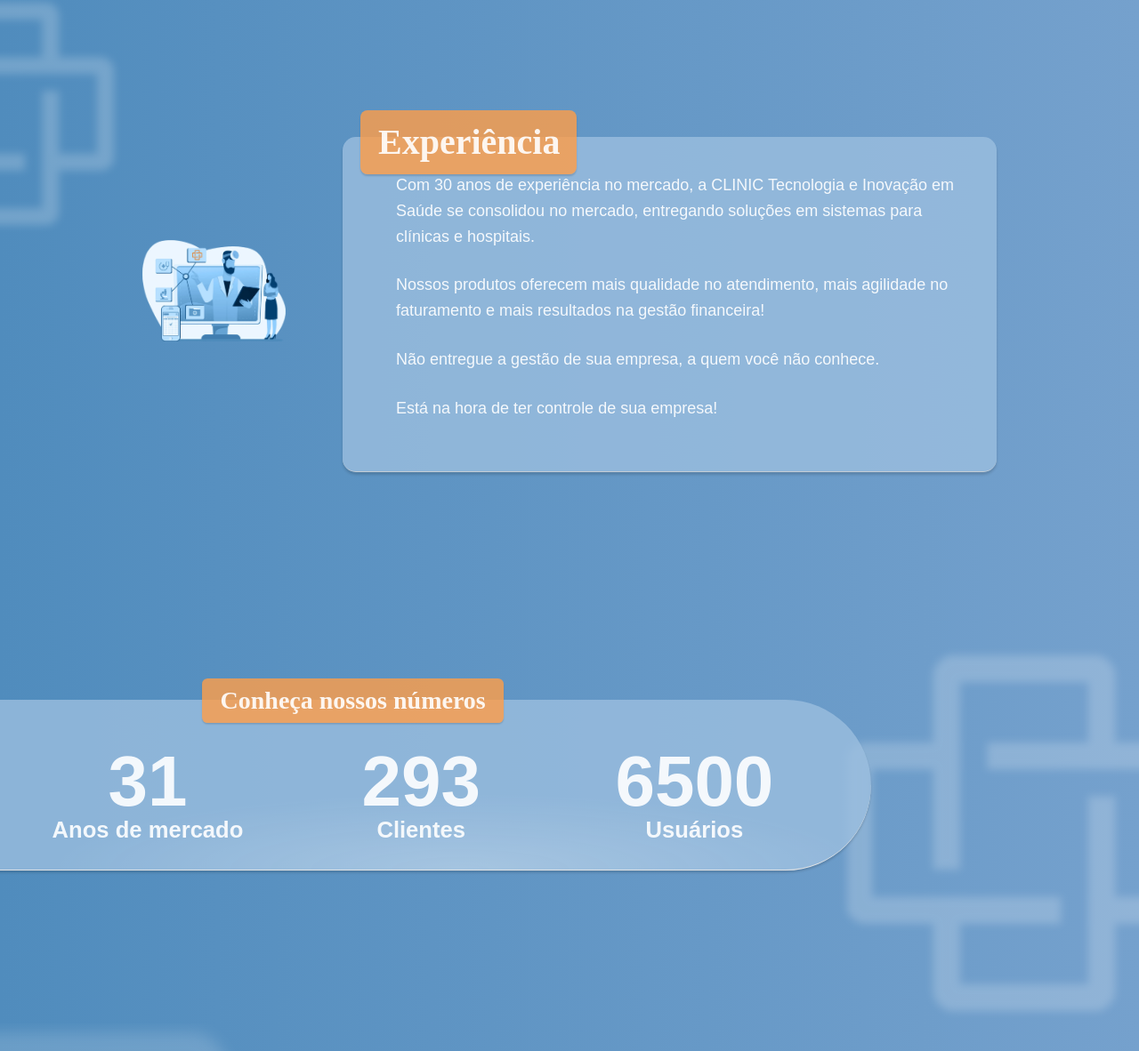
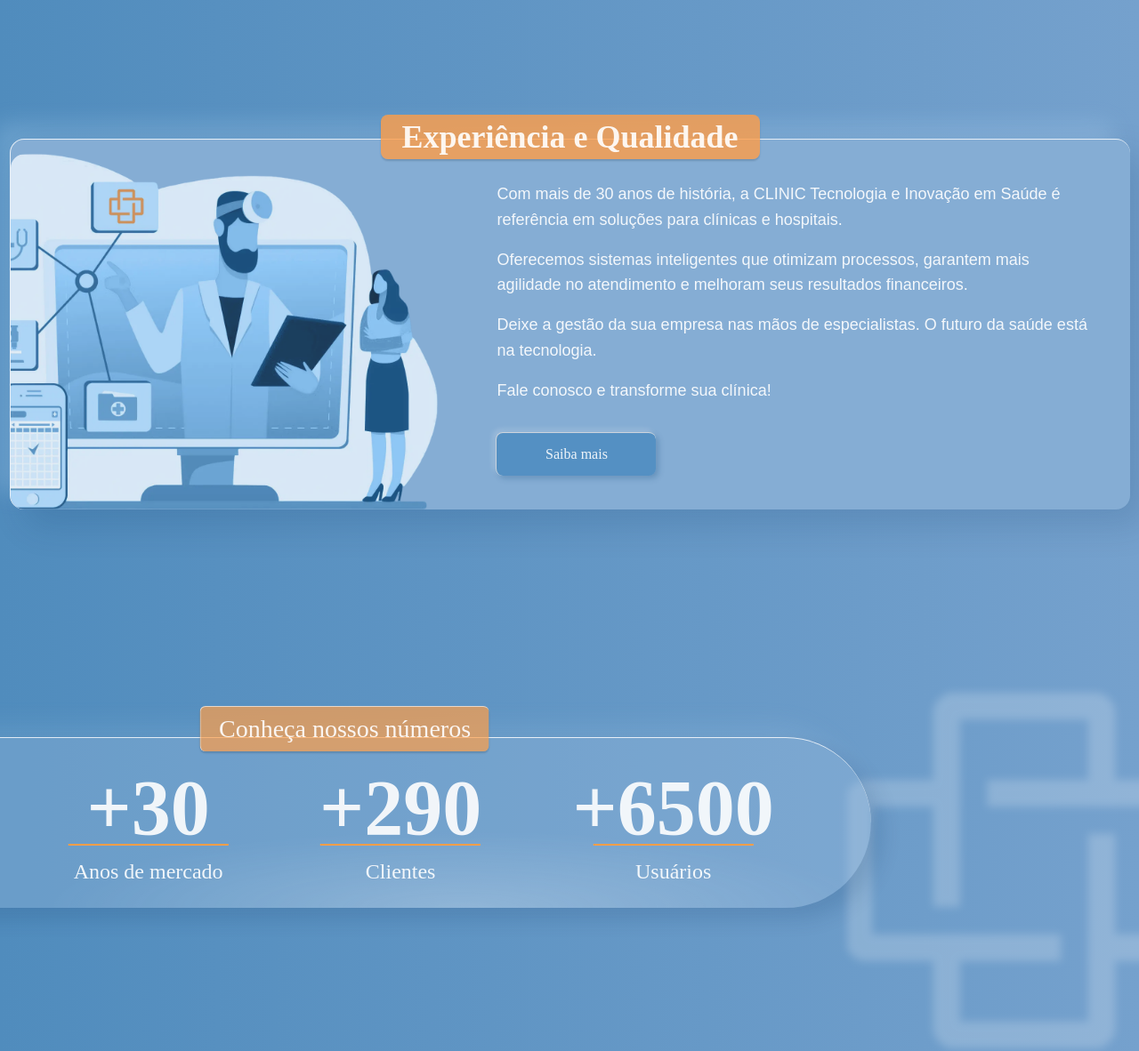
Before and after one commit to AlexSoares98/Site-Clinic, a plain HTML site: page index.html in a window 1280 px wide. Shown: the part 1812-2994 px from the top of the page at 89% size. Drawn offline with Linux system fonts and the light colour scheme.

Commit message:
Atualizações no estilo do formulário e ajustes no layout

```diff
--- a/css/style.css
+++ b/css/style.css
@@ -229,63 +229,78 @@ body {
     position: relative;
     z-index: 1;
     margin-top: 0;
+    padding-top: 100px;
 }
 
 .experiencia-container {
-    max-width: 1920px;
+    display: flex;
+    width: 1259px;
+    height: 417px;
+    padding: 47px 27px;
+    justify-content: flex-end;
+    align-items: flex-start;
+    gap: 10px;
+    flex-shrink: 0;
+    border-radius: 16px;
+    border-top: 1.5px solid rgba(255, 255, 255, 0.80);
+    border-left: 1.5px solid rgba(255, 255, 255, 0.80);
+    background: #85add4;
+    box-shadow: 18px 18px 38px 0px rgba(0, 47, 97, 0.15), -18px -18px 25px 0px rgba(188, 219, 249, 0.23);
     margin: 0 auto;
-    width: 80%;
-    padding: 0 2.5vw;
     position: relative;
-    z-index: 1;
+    overflow: visible;
 }
 
-.experiencia-content {
-    display: flex;
-    align-items: center;
-    gap: 4rem;
-    flex-direction: row-reverse;
+.experiencia-image {
+    position: absolute;
+    left: 0;
+    bottom: 0;
+    width: 480px;
+    height: 400px;
+    flex-shrink: 0;
+    overflow: visible;
+    opacity: 0.8;
+}
+
+.experiencia-image img {
+    width: 100%;
+    height: 100%;
+    object-fit: cover;
+    object-position: right bottom;
+    border-radius: 16px;
 }
 
 .experiencia-text {
     flex: 1;
+    padding-left: 500px;
+    color: rgba(255, 255, 255, 0.90);
+    padding-right: 20px;
     position: relative;
-}
-
-/* Container azul atrás do texto */
-.experiencia-text-container {
-    display: flex;
-    width: 735px;
-    padding: 40px;
-    flex-direction: column;
-    align-items: flex-start;
-    gap: 10px;
-    border-radius: 15px;
-    border-bottom: 1px solid rgba(211, 211, 211, 0.80);
-    background: rgba(156, 190, 223, 0.80);
-    box-shadow: 0px 3px 3px 0px rgba(0, 0, 0, 0.15);
-    position: relative;
-    margin-top: 30px;
+    z-index: 2;
 }
 
 /* Container do título */
 .experiencia-title-container {
     display: inline-flex;
-    padding: 16px 19px 16px 20px;
+    padding: 12px 24px;
     justify-content: center;
     align-items: center;
     border-radius: 8px;
     background: rgba(255, 158, 72, 0.80);
     box-shadow: 0px 2px 2px 0px rgba(0, 0, 0, 0.15);
     position: absolute;
-    top: -30px;
-    left: 20px;
+    left: 50%;
+    top: -75px;
+    transform: translateX(-50%);
+    gap: 10px;
+    z-index: 3;
+    height: 50px;
 }
 
 .experiencia-text h2 {
     color: rgba(255, 255, 255, 0.90);
     font-family: Poppins;
-    font-size: 40px;
+    font-size: 36px;
     font-style: normal;
     font-weight: 700;
     line-height: 100%; /* 40px */
@@ -304,17 +319,6 @@ body {
     padding-left: 20px;
 }
 
-.experiencia-image {
-    flex: 1;
-    display: flex;
-    justify-content: center;
-}
-
-.experiencia-image img {
-    max-width: 100%;
-    height: auto;
-}
-
 /* Seção de Logos */
 .logos-section {
     background: rgba(79, 140, 187, 0.80);
@@ -331,7 +335,7 @@ body {
     align-items: center;
     justify-content: center;
     gap: 20px;
-    padding: 20px 0;
+    padding: 12px 0;
 }
 
 .logos-section:active {
@@ -419,7 +423,7 @@ body {
     font-style: normal;
     font-weight: 700;
     line-height: 100%;
-    margin: -110px auto 150px;
+    margin: -80px auto 180px;
     z-index: 2;
     position: relative;
     width: 100%;
@@ -676,16 +680,19 @@ body {
     min-height: 300px;
 }
 
+
 .numeros-title {
     display: inline-flex;
     padding: 1.6vh 1.9vw;
     justify-content: center;
     align-items: center;
     border-radius: 0.8vh;
-    background: rgba(255, 158, 72, 0.80);
-    box-shadow: 0 0.2vh 0.2vh 0 rgba(0, 0, 0, 0.15);
+    border-top: 1px solid rgba(243, 243, 243, 0.70);
+    border-left: 1px solid rgba(243, 243, 243, 0.70);
+    background: rgba(255, 158, 72, 0.70);
+    box-shadow: 0px 2px 2px 0px rgba(0, 0, 0, 0.15);
     position: absolute;
-    top: -3vh;
+    top: -35px;
     left: 5vw;
     z-index: 3;
     transform: translateX(-100%);
@@ -704,11 +711,12 @@ body {
     font-family: Poppins;
     font-size: 4vh;
     font-style: normal;
-    font-weight: 700;
+    font-weight: 500;
     line-height: 100%;
     margin: 0;
     white-space: nowrap;
 }
+
 
 .numeros-content {
     width: 80vw;
@@ -716,13 +724,13 @@ body {
     flex-shrink: 0;
     margin-left: 8vw;
     border-radius: 0 20vh 20vh 0;
-    border-bottom: 0.1vh solid #E3E3E3;
-    background: radial-gradient(45.09% 45.09% at 54.91% 100%, rgba(255, 255, 255, 0.20) 0%, rgba(255, 255, 255, 0.00) 100%), rgba(156, 190, 223, 0.80);
-    box-shadow: 0 0.3vh 0.3vh 0 rgba(0, 0, 0, 0.15);
+    border-top: 1.5px solid rgba(255, 255, 255, 0.80);
+    background: radial-gradient(45.09% 45.09% at 54.91% 100%, rgba(255, 255, 255, 0.20) 0%, rgba(255, 255, 255, 0.00) 100%), rgba(156, 190, 223, 0.35);
+    box-shadow: -14px -14px 28px 0px rgba(188, 219, 249, 0.12), 12px 12px 22px 0px rgba(0, 47, 97, 0.15);
     display: flex;
     justify-content: center;
     align-items: center;
-    gap: 4vw;
+    gap: 8vw;
     padding-left: 1vw;
     position: relative;
     transform: translateX(-100%);
@@ -739,41 +747,46 @@ body {
 
 .numero-item {
     text-align: center;
-    flex: 0 0 auto;
-    min-width: 20vw;
-    position: relative;
-    height: 22vh;
     display: flex;
     flex-direction: column;
-    justify-content: center;
     align-items: center;
+    position: relative;
 }
 
 .numero {
-    font-size: 10vh;
+    color: rgba(255, 255, 255, 0.90);
+    font-family: Poppins;
+    font-size: 88px;
     font-weight: 700;
-    color: rgba(255, 255, 255, 0.9);
-    line-height: 10vh;
-    margin-bottom: 1vh;
-    min-height: 10vh;
-    display: block;
-    width: 100%;
-    text-align: center;
+    line-height: normal;
+    margin-bottom: -10px;
+    order: 1;
+}
+
+.numero::before {
+    content: "+";
+    display: inline-block;
 }
 
 .numero-titulo {
-    font-size: 3.2vh;
-    font-weight: 700;
-    color: rgba(255, 255, 255, 0.9);
-    line-height: 3.2vh;
+    color: rgba(255, 255, 255, 0.90);
+    font-family: Poppins;
+    font-size: 24px;
+    font-weight: 500;
+    line-height: normal;
     white-space: nowrap;
-    position: absolute;
-    bottom: 3vh;
-    left: 50%;
-    transform: translateX(-50%);
-    width: 100%;
-    text-align: center;
-    pointer-events: none;
+    margin-top: 16px;
+    order: 3;
+}
+
+.numero-item::before {
+    content: '';
+    display: block;
+    width: 180px;
+    height: 2px;
+    background-color: #FF9E48;
+    margin: 0;
+    order: 2;
 }
 
 @media (max-width: 1400px) {
@@ -871,6 +884,8 @@ body {
     display: flex;
     flex-direction: column;
     gap: 12px;
+    padding: 30px;
+    border-radius: 15px;
 }
 
 .form-group {
@@ -888,12 +903,15 @@ body {
     line-height: 128%;
 }
 
+
 .form-group input,
 .form-group textarea {
     width: 520px;
     background: rgba(255, 255, 255, 0.35);
     border: none;
-    border-radius: 25px;
+    border-radius: 15px;
+    border-top: 1px solid rgba(194, 221, 246, 0.80);
+    border-left: 1px solid rgba(194, 221, 246, 0.80);
     padding: 1rem;
     color: rgba(255, 255, 255, 0.9);
     font-size: 18px;
@@ -908,6 +926,7 @@ body {
     font-weight: 500;
     line-height: 128%;
 }
+
 
 .form-group textarea {
     height: 140px;
@@ -1142,11 +1161,11 @@ body {
 /* Logos decorativas */
 .logo-decorativa-1 {
     position: absolute;
-    left: -250px;
+    left: -450px;
     top: 1%;
     transform: translateY(-50%);
-    width: 250px;
-    height: 250px;
+    width: 350px;
+    height: 350px;
     z-index: 0;
     filter: blur(5px);
     opacity: 0.2;
@@ -1170,7 +1189,42 @@ body {
     bottom: -100px;
     width: 700px;
     height: 700px;
-    z-index: 0;
+    z-index: 1;
     filter: blur(8px);
     opacity: 0.15;
 }
+
+.footer-btn {
+    display: inline-flex;
+    margin-left: 6px;
+    padding: 16px 12px;
+    justify-content: center;
+    align-items: center;
+    gap: 2px;
+    border-radius: 8px;
+    border-top: 0.8px solid rgba(255, 243, 232, 0.7);
+    border-left: 0.8px solid rgba(255, 243, 232, 0.70);
+    background: rgba(53, 125, 183, 0.60);
+    box-shadow: -3px -3px 6px 0px rgba(255, 255, 255, 0.20), 3px 3px 6px 0px rgba(9, 67, 114, 0.25);
+    color: rgba(255, 255, 255, 0.90);
+    font-family: Poppins;
+    font-size: 16px;
+    font-weight: 400;
+    line-height: 16px;
+    text-decoration: none;
+    min-width: 180px;
+    transition: all 0.3s ease;
+    border-right: none;
+    border-bottom: none;
+}
+
+.footer-btn:hover {
+    transform: translateY(-2px);
+    background: rgba(73, 145, 203, 0.70);
+    box-shadow: -4px -4px 8px 0px rgba(255, 255, 255, 0.12), 4px 4px 8px 0px rgba(9, 67, 114, 0.30);
+}
+
+.footer-btn i {
+    font-size: 16px;
+    color: rgba(255, 255, 255, 0.90);
+}
--- a/index.html
+++ b/index.html
@@ -100,26 +100,27 @@
             </div>
 
             <div class="recurso-content active" id="agenda-content">
-                <h2>Agenda web integrada</h2>
+                <h2>Agenda Web Integrada</h2>
                 <p>
-                    <span class="highlight">Ganhe tempo para seu paciente – simplifique!</span><br/>
+                    <span class="highlight">Ganhe tempo e facilite a vida do seu paciente!</span><br/>
                     <span class="primary">Com nossa parceria com a</span>
                     <span class="highlight">CONECTADOC</span>
                     <span class="primary">, o</span>
                     <span class="highlight">Sistema CLINIC</span>
                     <span class="primary">se integra ao seu site em tempo real, permitindo que seus pacientes agendem consultas online, a qualquer hora.</span><br/><br/>
                     <span class="primary">Sem necessidade de desenvolvimento ou alterações no site!</span><br/>
-                    <span class="primary">Os horários disponíveis no sistema serão exibidos automaticamente, considerando cada profissional e as regras de cada convênio.</span><br/><br/>
-                    <span class="primary">Com essa ferramenta, seus pacientes podem agendar consultas de qualquer dispositivo, eliminando a necessidade de telefonia e operadores.</span>
+                    <span class="primary">O sistema exibe automaticamente os horários disponíveis, considerando cada profissional e as regras de convênio.</span><br/><br/>
+                    <span class="primary">Acessível de qualquer dispositivo, eliminando a necessidade de telefonistas e reduzindo a carga da recepção.</span>
                 </p>
                 <img src="Imagens/imagem-agenda-web.svg" alt="Gestão de Prontuários" class="card-image">
             </div>
 
             <div class="recurso-content" id="jornada-content">
-                <h2>Laudos de exames no site e app jornada do paciente</h2>
+                <h2>Laudos de Exames no Site e no App</h2>
                 <p>
-                    <span class="highlight">Que tal todos seus laudos de exames e as imagens disponíveis em tempo real num app e também no seu site?</span><br/><br/>
-                    <span class="primary">Sem precisar de desenvolvimento, você pode trazer modernidade para seus atendimentos, além de ganhar tempo e comodidades aos pacientes.</span><br/><br/>
+                    <span class="highlight">Laudos e imagens disponíveis em tempo real!</span><br/><br/>
+                    <span class="primary">Ofereça aos seus pacientes a comodidade de acessar laudos e imagens de exames diretamente pelo app ou pelo site, sem complicações.</span>
+                    <span class="primary">Sem precisar de desenvolvimento adicional, sua clínica moderniza o atendimento, economiza tempo e melhora a experiência do paciente.</span><br/><br/>
                     <span class="primary">Venha conversar conosco e descubra como podemos transformar a experiência dos seus pacientes.</span>
                 </p>
                 <img src="Imagens/imagem-app-paciente.svg" alt="Agendamento Online" class="card-image">
@@ -128,8 +129,8 @@
             <div class="recurso-content" id="certificacao-content">
                 <h2>Certificação Digital</h2>
                 <p>
-                    <span class="highlight">SEGURANÇA ACIMA DE TUDO</span><br/><br/>
-                    <span class="primary">Nossos produtos possuem Certificação Digital, utilizando ICP-BRASIL e garantindo dessa forma a segurança, integridade e adequação legal aos registros de saúde, de acordo com a legislação em vigor.</span><br/><br/>
+                    <span class="highlight">Segurança e conformidade acima de tudo!</span><br/><br/>
+                    <span class="primary">Nossos produtos utilizam Certificação Digital ICP-BRASIL, garantindo total segurança, integridade e conformidade legal nos registros de saúde.</span><br/><br/>
                     <span class="primary">A Certificação Digital oferece a segurança tanto para a área médica, como para todos os profissionais de saúde envolvidos na documentação dos registros de saúde.</span><br/><br/>
                     <span class="primary">Nosso prontuário permite a isenção do registro em papel e emissão de todos os impressos com assinatura digital, além também os login's certificados do sistema.</span>
                 </p>
@@ -137,9 +138,9 @@
             </div>
 
             <div class="recurso-content" id="nota-content">
-                <h2>Nota fiscal eletrônica - RPS</h2>
+                <h2>Nota Fiscal Eletrônica - RPS</h2>
                 <p>
-                    <span class="highlight">Emissão da nota fiscal na tela do atendimento</span><br/><br/>
+                    <span class="highlight">Emita notas fiscais na tela do atendimento</span><br/><br/>
                     <span class="primary">O Sistema CLINIC permite a emissão de NOTA FISCAL diretamente do atendimento, tornando o processo mais seguro, e sobretudo RÁPIDO e ágil.</span><br/><br/>
                     <span class="primary">Através de um click, a nota já é emitida e sem a necessidade do operador acessar o site da prefeitura, garantindo assim um controle de acesso seguro.</span><br/><br/>
                     <span class="primary">O sistema também envia a nota emitida no e-mail do paciente.</span><br/>
@@ -149,9 +150,9 @@
             </div>
 
             <div class="recurso-content" id="totem-content">
-                <h2>TOTEM de autoatendimento</h2>
+                <h2>TOTEM de Autoatendimento</h2>
                 <p>
-                    <span class="highlight">Atendimento ágil e moderno. Nosso TOTEM de autoatendimento é um sucesso!</span><br/><br/>
+                    <span class="highlight">Agilidade e inovação no atendimento!</span><br/><br/>
                     <span class="primary">Ele é integrado ao sistema CLINIC, oferecendo um controle total de chegada dos pacientes, priorização de atendimentos (atende à legislação) e ordem de chegada.</span><br/><br/>
                     <span class="primary">A chamada é automatizada e com opção por robô de voz.</span><br/>
                     <span class="primary">E possui um recurso de IA que identifica e automatiza reconsultas.</span>
@@ -160,17 +161,17 @@
             </div>
 
             <div class="recurso-content" id="dicom-content">
-                <h2>Integração DICOM - Imagens digitais</h2>
+                <h2>Integração DICOM - Imagens Digitais</h2>
                 <p>
                     <span class="highlight">Sua clínica tem equipamentos de imagem digitais em DICOM?</span><br/><br/>
-                    <span class="primary">Temos a melhor solução de mini-PACS e integração com qualquer serviço externo.</span><br/><br/>
+                    <span class="primary">Oferecemos a melhor solução de mini-PACS, com integração total a qualquer serviço externo.</span><br/><br/>
                     <span class="primary">Obtenha as imagens diretamente no prontuário do paciente, com qualidade 4k, totalmente automatizada.</span>
                 </p>
                 <img src="Imagens/imagem-dicom.svg" alt="Integração DICOM" class="card-image">
             </div>
 
             <div class="recurso-content" id="painel-content">
-                <h2>Painel de chamada de paciente</h2>
+                <h2>Painel de Chamada de Pacientes</h2>
                 <p>
                     <span class="highlight">Com o nosso painel de chamada, personalizado, você pode chamar seus pacientes diretamente da agenda!</span><br/><br/>
                     <span class="primary">Além de poder utilizá-lo também via TOTEM, suporta a chamada em setores e andares diferentes da clínica.</span><br/><br/>
@@ -292,14 +293,19 @@
             <img src="Imagens/logo-clinic.webp" alt="Logo CLINIC" class="logo-decorativa-1">
             <div class="experiencia-content">
                 <div class="experiencia-text">
-                    <div class="experiencia-text-container">
                         <div class="experiencia-title-container">
-                            <h2>Experiência</h2>
+                            <h2>Experiência e Qualidade</h2>
                         </div>
-                        <p>Com 30 anos de experiência no mercado, a CLINIC Tecnologia e Inovação em Saúde se consolidou no mercado, entregando soluções em sistemas para clínicas e hospitais.</p>
-                        <p>Nossos produtos oferecem mais qualidade no atendimento, mais agilidade no faturamento e mais resultados na gestão financeira!</p>
-                        <p>Não entregue a gestão de sua empresa, a quem você não conhece.</p>
-                        <p>Está na hora de ter controle de sua empresa!</p>
+                        <p>Com mais de 30 anos de história, a CLINIC Tecnologia e Inovação em Saúde é referência em soluções para clínicas e hospitais.</p>
+                        <p>Oferecemos sistemas inteligentes que otimizam processos, garantem mais agilidade no atendimento e melhoram seus resultados financeiros.</p>
+                        <p>Deixe a gestão da sua empresa nas mãos de especialistas. O futuro da saúde está na tecnologia.</p>
+                        <p>Fale conosco e transforme sua clínica!</p>
+                        <div class="btn">
+                            <a href="#contato" class="btn footer-btn">
+                                <i class="fas fa-envelope"></i>
+                                Saiba mais
+                            </a>
+                        </div>
                     </div>
                 </div>
                 <div class="experiencia-image">
@@ -318,16 +324,16 @@
             </div>
             <div class="numeros-content">
                 <div class="numero-item">
-                    <div class="numero">31</div>
-                    <div class="numero-titulo">Anos de mercado</div>
+                    <span class="numero">30</span>
+                    <span class="numero-titulo">Anos de mercado</span>
                 </div>
                 <div class="numero-item">
-                    <div class="numero">293</div>
-                    <div class="numero-titulo">Clientes</div>
+                    <span class="numero">290</span>
+                    <span class="numero-titulo">Clientes</span>
                 </div>
                 <div class="numero-item">
-                    <div class="numero">6500</div>
-                    <div class="numero-titulo">Usuários</div>
+                    <span class="numero">6500</span>
+                    <span class="numero-titulo">Usuários</span>
                 </div>
             </div>
         </div>
```
